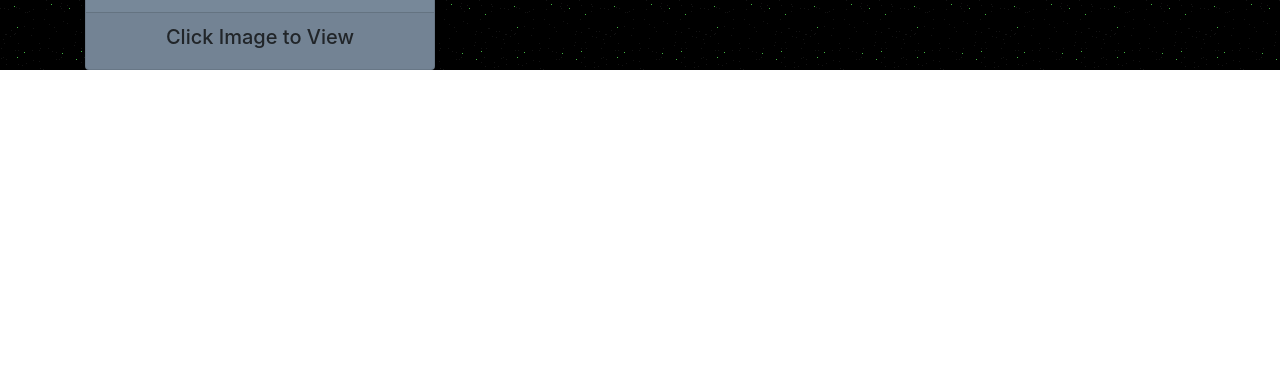
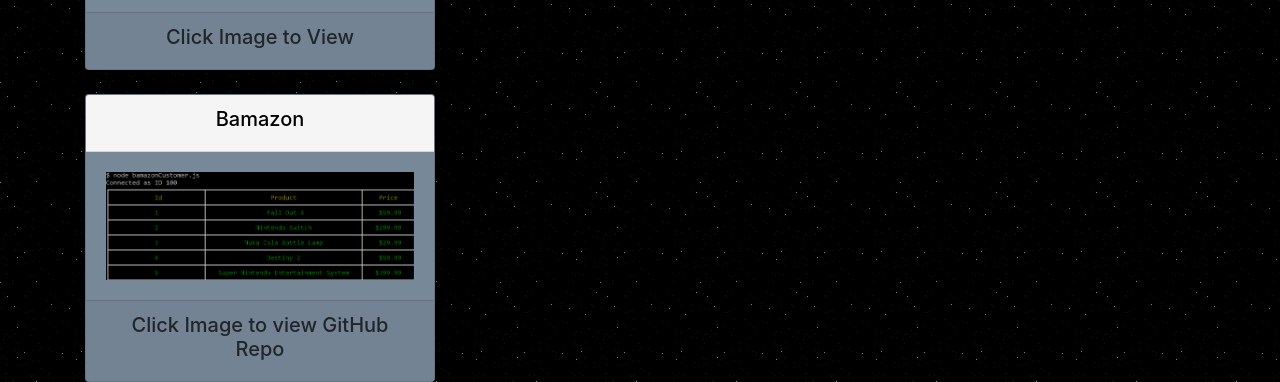
Before and after one commit to blnicholson/Portfolio, a plain HTML site: page portfolio.html in a window 1280 px wide. Shown: the part 1046-1428 px from the top of the page. Before the commit the page ends 1116 px from the top, so only its background shows below. Drawn offline with nearby package versions, Linux system fonts and the light colour scheme.

Commit message:
added bamazon to portfolio

```diff
--- a/portfolio.html
+++ b/portfolio.html
@@ -148,5 +148,22 @@
                 </div>
             </div>
         </div>
+        <div class ="row">
+            <div class = "col-md-4">
+                <div class ="card" id="repo">
+                    <div class="card-header head">
+                        <h5>Bamazon</h5>
+                    </div>
+                    <div class="card-body">
+                        <a href="https://github.com/blnicholson/bamazon.git" target="_blank">
+                            <img src="assets/images/ss.png">
+                        </a>
+                    </div>
+                    <div class="card-footer">
+                        <h5>Click Image to view GitHub Repo</h5>
+                    </div>
+                </div>
+            </div>
+        </div>
     </div>
     </div>
```
Also changed, not shown: assets/images/carbo.PNG (added), assets/images/chewbacca.png (added), assets/images/customerOptions.png (added), assets/images/ss.png (added).
